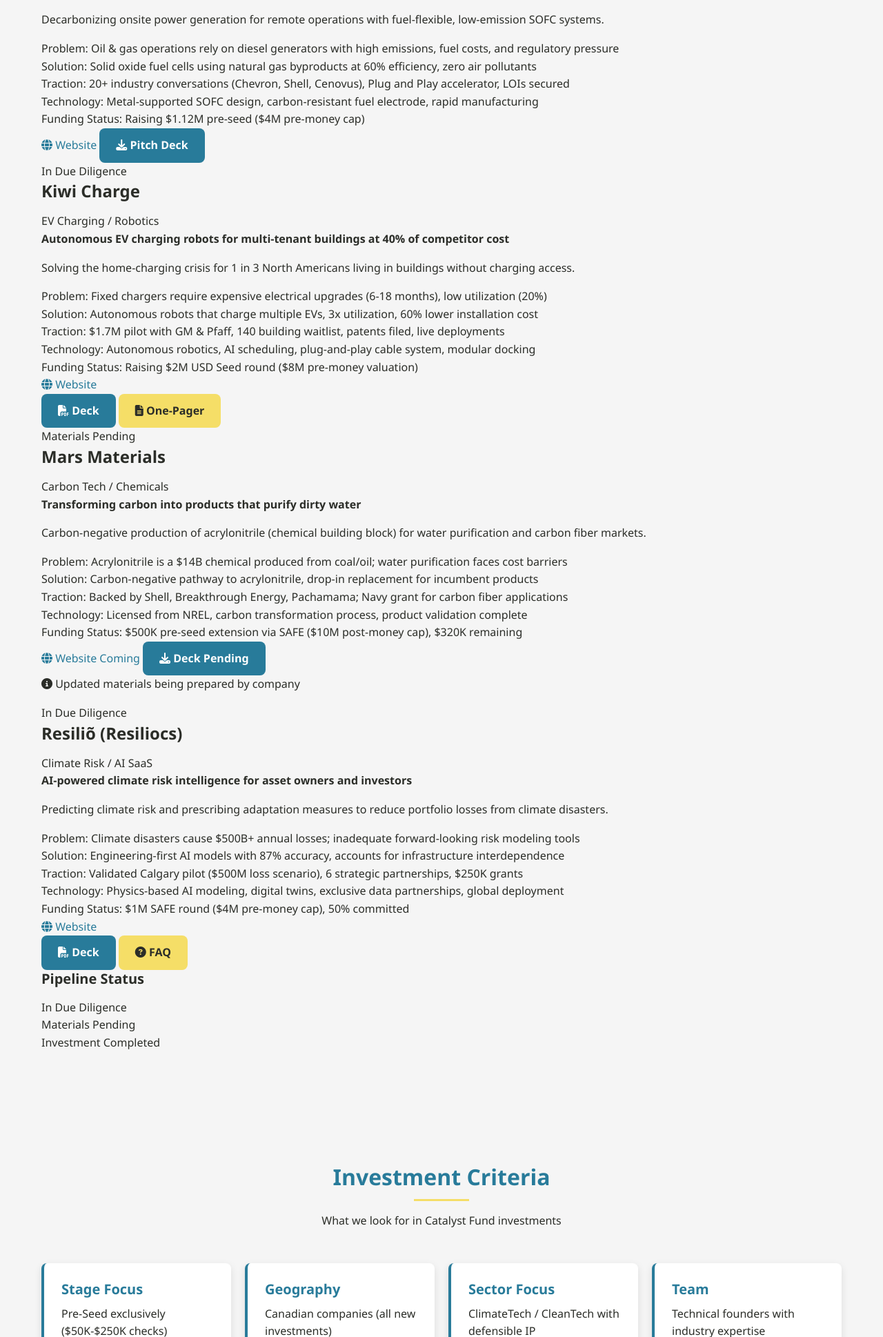
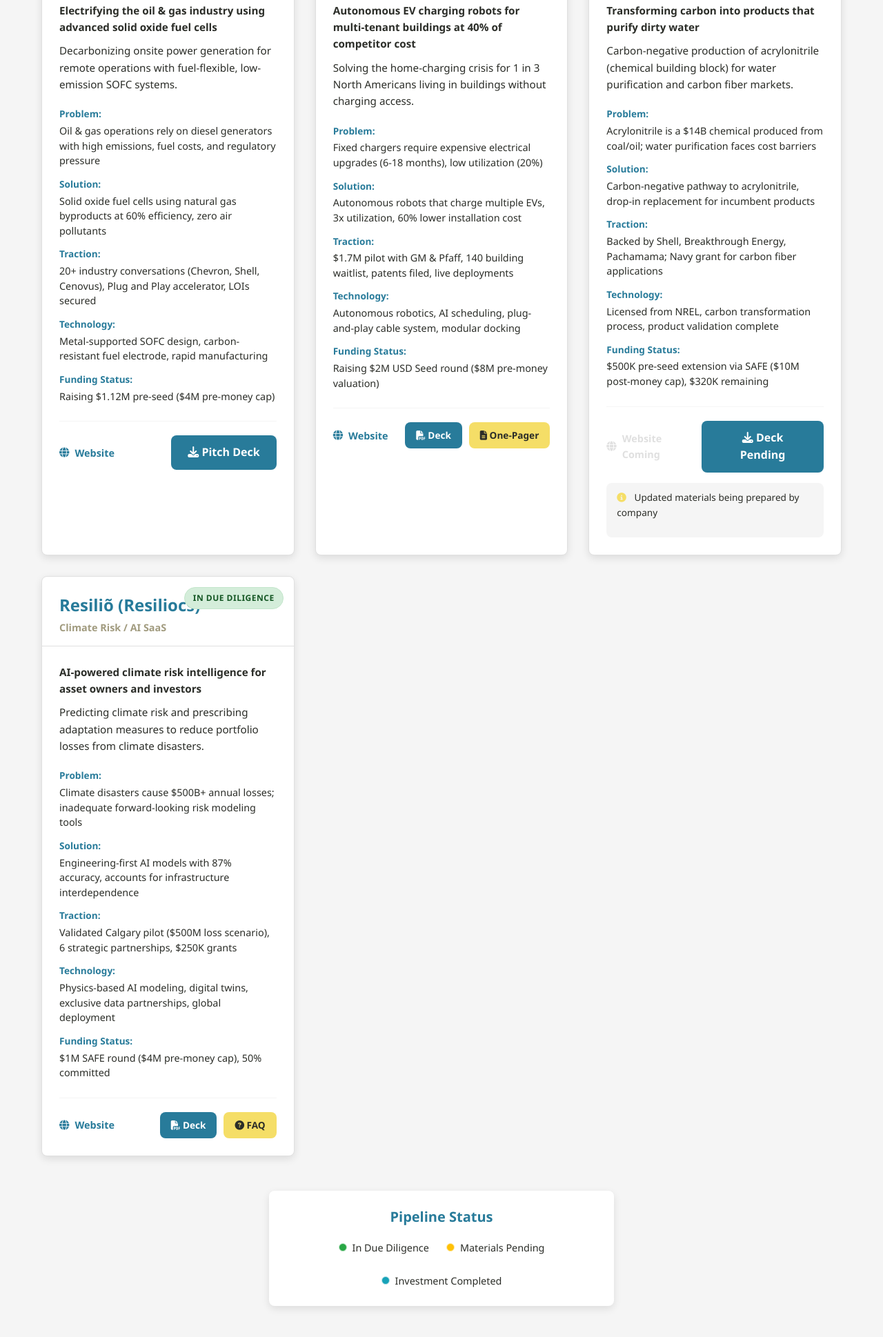
Before and after one commit to keyona-rerev/BlackTech-Capital-2026-Overview, a website: page opportunities.html in a window 1280 px wide. Shown: the part 862-2800 px from the top of the page at 69% size. Drawn offline with Linux system fonts and the light colour scheme.

Commit message:
Add opportunities page styles
Added styles for opportunities page including grid layout, company cards, and responsive design.

```diff
--- a/shared.css
+++ b/shared.css
@@ -694,3 +694,324 @@
         grid-template-columns: repeat(2, 1fr);
     }
 }
+/* ===== OPPORTUNITIES PAGE STYLES ===== */
+.opportunities-grid {
+    display: grid;
+    grid-template-columns: repeat(auto-fill, minmax(350px, 1fr));
+    gap: 30px;
+    margin-bottom: 50px;
+}
+
+.company-card {
+    background-color: white;
+    border-radius: var(--border-radius);
+    box-shadow: var(--shadow);
+    overflow: hidden;
+    transition: var(--transition);
+    border: 1px solid var(--medium-gray);
+    height: 100%;
+    position: relative;
+}
+
+.company-card:hover {
+    transform: translateY(-5px);
+    box-shadow: 0 15px 30px rgba(0, 0, 0, 0.15);
+}
+
+.company-status {
+    position: absolute;
+    top: 15px;
+    right: 15px;
+    padding: 5px 12px;
+    border-radius: 20px;
+    font-size: 0.75rem;
+    font-weight: 700;
+    text-transform: uppercase;
+    letter-spacing: 0.5px;
+    z-index: 10;
+}
+
+.status-active {
+    background-color: #d4edda;
+    color: #155724;
+    border: 1px solid #c3e6cb;
+}
+
+.status-pending {
+    background-color: #fff3cd;
+    color: #856404;
+    border: 1px solid #ffeaa7;
+}
+
+.status-completed {
+    background-color: #d1ecf1;
+    color: #0c5460;
+    border: 1px solid #bee5eb;
+}
+
+.company-header {
+    padding: 25px 25px 15px 25px;
+    border-bottom: 1px solid var(--medium-gray);
+}
+
+.company-header h3 {
+    margin-bottom: 5px;
+    color: var(--primary-blue);
+}
+
+.company-sector {
+    font-size: 0.9rem;
+    color: var(--neutral-tan);
+    font-weight: 600;
+}
+
+.company-body {
+    padding: 25px;
+}
+
+.company-summary {
+    margin-bottom: 20px;
+}
+
+.company-summary p {
+    margin-bottom: 10px;
+    font-size: 0.95rem;
+    line-height: 1.6;
+}
+
+.company-details {
+    margin-bottom: 25px;
+}
+
+.detail-item {
+    margin-bottom: 12px;
+    display: flex;
+    flex-direction: column;
+}
+
+.detail-label {
+    font-weight: 600;
+    font-size: 0.85rem;
+    color: var(--primary-blue);
+    margin-bottom: 3px;
+}
+
+.detail-value {
+    font-size: 0.9rem;
+    line-height: 1.5;
+    color: var(--text-dark);
+}
+
+.company-links {
+    display: flex;
+    justify-content: space-between;
+    align-items: center;
+    margin-top: 20px;
+    padding-top: 20px;
+    border-top: 1px solid var(--light-gray);
+}
+
+.company-website {
+    display: inline-flex;
+    align-items: center;
+    gap: 8px;
+    color: var(--primary-blue);
+    font-weight: 600;
+    font-size: 0.9rem;
+}
+
+.company-website:hover {
+    color: var(--secondary-green);
+}
+
+.company-website.disabled {
+    color: var(--medium-gray);
+    cursor: not-allowed;
+}
+
+.documents-group {
+    display: flex;
+    gap: 10px;
+}
+
+.btn-small {
+    padding: 8px 16px;
+    font-size: 0.85rem;
+}
+
+.company-note {
+    margin-top: 15px;
+    padding: 10px 15px;
+    background-color: var(--light-gray);
+    border-radius: var(--border-radius);
+    font-size: 0.85rem;
+    color: var(--text-dark);
+}
+
+.company-note i {
+    color: var(--accent-yellow);
+    margin-right: 8px;
+}
+
+/* Pipeline Legend */
+.pipeline-legend {
+    background-color: white;
+    padding: 25px;
+    border-radius: var(--border-radius);
+    box-shadow: var(--shadow);
+    margin-top: 40px;
+    max-width: 500px;
+    margin-left: auto;
+    margin-right: auto;
+}
+
+.pipeline-legend h4 {
+    margin-bottom: 20px;
+    text-align: center;
+    color: var(--primary-blue);
+}
+
+.legend-items {
+    display: flex;
+    justify-content: center;
+    flex-wrap: wrap;
+    gap: 25px;
+}
+
+.legend-item {
+    display: flex;
+    align-items: center;
+    gap: 8px;
+    font-size: 0.9rem;
+}
+
+.status-dot {
+    width: 12px;
+    height: 12px;
+    border-radius: 50%;
+}
+
+.status-dot.status-active {
+    background-color: #28a745;
+}
+
+.status-dot.status-pending {
+    background-color: #ffc107;
+}
+
+.status-dot.status-completed {
+    background-color: #17a2b8;
+}
+
+/* Process Timeline */
+.process-timeline {
+    display: grid;
+    grid-template-columns: repeat(auto-fit, minmax(200px, 1fr));
+    gap: 30px;
+    margin-top: 40px;
+}
+
+.process-step {
+    text-align: center;
+    padding: 30px 20px;
+    background-color: white;
+    border-radius: var(--border-radius);
+    box-shadow: var(--shadow);
+    position: relative;
+}
+
+.process-step:before {
+    content: '';
+    position: absolute;
+    top: 50%;
+    right: -30px;
+    width: 30px;
+    height: 2px;
+    background-color: var(--medium-gray);
+    display: none;
+}
+
+.process-step:last-child:before {
+    display: none;
+}
+
+.step-number {
+    width: 50px;
+    height: 50px;
+    background-color: var(--primary-blue);
+    color: white;
+    border-radius: 50%;
+    display: flex;
+    align-items: center;
+    justify-content: center;
+    font-size: 1.5rem;
+    font-weight: 700;
+    margin: 0 auto 20px auto;
+}
+
+.process-step h4 {
+    color: var(--primary-blue);
+    margin-bottom: 10px;
+}
+
+.process-step p {
+    font-size: 0.9rem;
+    color: var(--text-dark);
+    margin-bottom: 0;
+}
+
+/* Responsive styles for opportunities page */
+@media (max-width: 992px) {
+    .opportunities-grid {
+        grid-template-columns: repeat(auto-fill, minmax(300px, 1fr));
+    }
+}
+
+@media (max-width: 768px) {
+    .opportunities-grid {
+        grid-template-columns: 1fr;
+    }
+
+    .company-links {
+        flex-direction: column;
+        gap: 15px;
+        align-items: stretch;
+    }
+
+    .documents-group {
+        justify-content: center;
+    }
+
+    .process-timeline {
+        grid-template-columns: 1fr;
+        gap: 20px;
+    }
+
+    .process-step:before {
+        display: none;
+    }
+
+    .legend-items {
+        flex-direction: column;
+        align-items: flex-start;
+        gap: 15px;
+    }
+}
+
+@media (max-width: 576px) {
+    .company-card {
+        margin-bottom: 20px;
+    }
+
+    .company-header, .company-body {
+        padding: 20px;
+    }
+
+    .company-status {
+        position: relative;
+        top: 0;
+        right: 0;
+        margin-bottom: 15px;
+        display: inline-block;
+    }
+}
```
